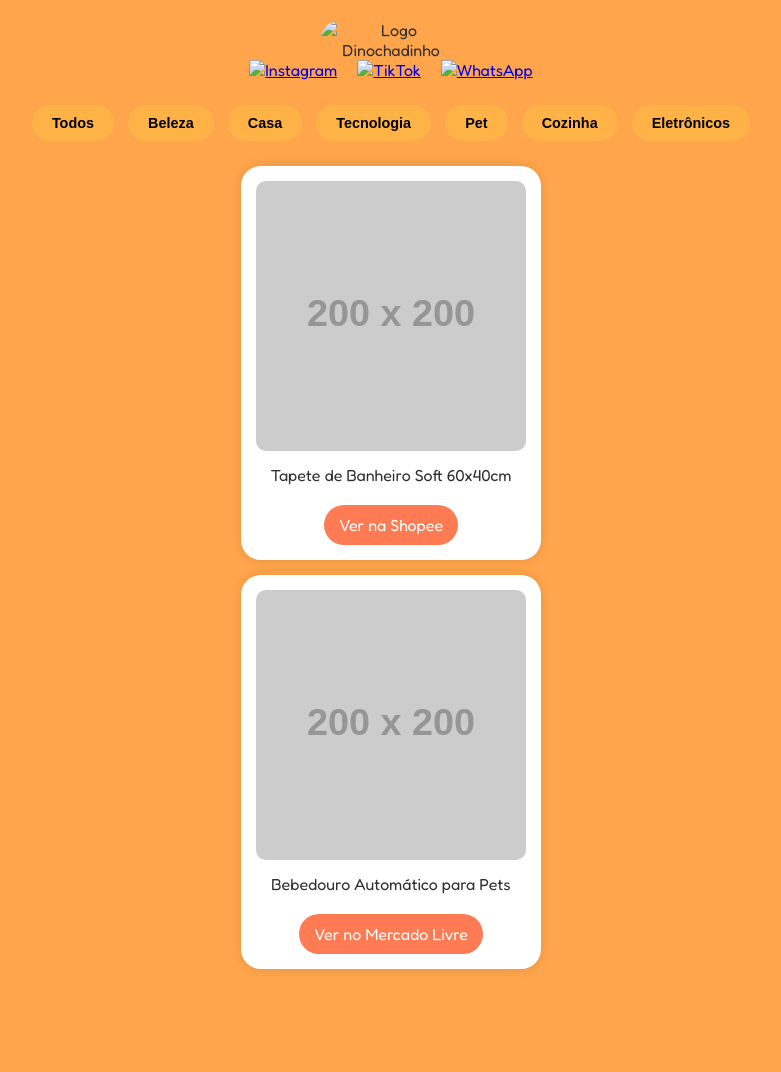
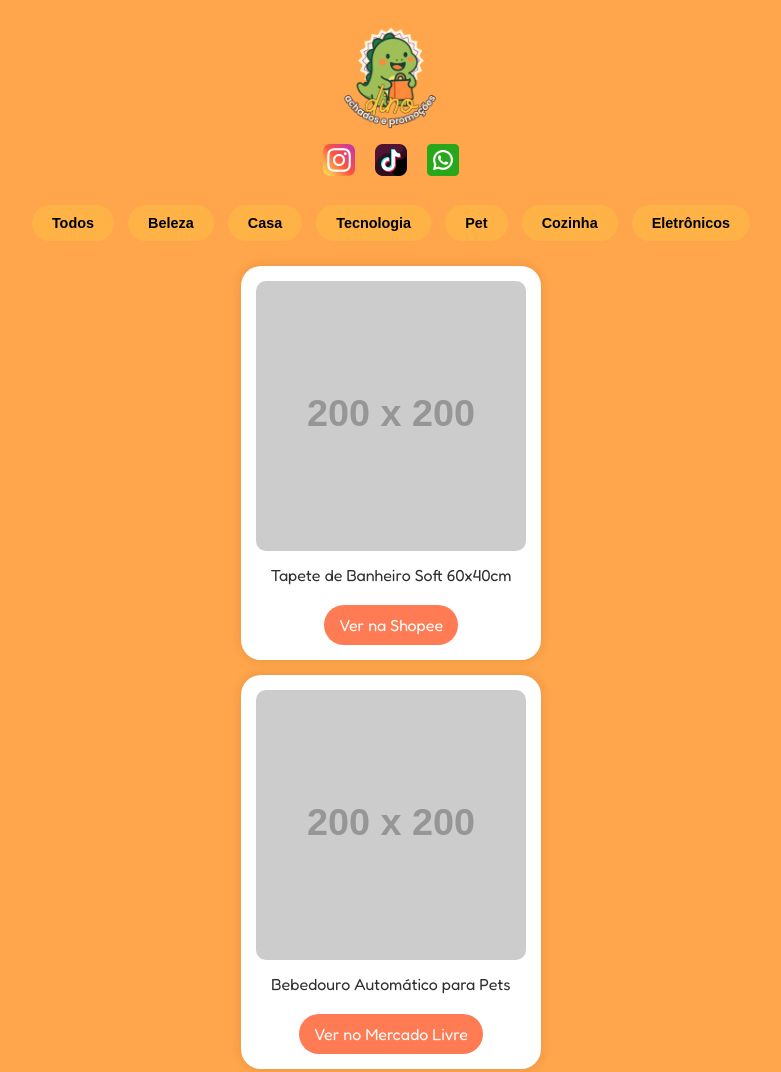
Before and after one commit to RegianeRSilva/dinoachadinho, a plain HTML site: page index.html in a window 1280 px wide. Shown: the whole page, without its empty margins (249-1030 px from the left). Before the commit the page ends 1004 px from the top, so only its background shows below. Drawn offline with Linux system fonts and the light colour scheme; placeholder pictures from the web are drawn by us.

Commit message:
atualização

```diff
--- a/index.html
+++ b/index.html
@@ -11,11 +11,11 @@
 <body>
 
   <header>
-    <img src="logo.png" alt="Logo Dinochadinho" class="logo" />
+    <img src="/media/dinologo1.png" alt="Logo Dinochadinho" class="logo" />
     <div class="social-icons">
-      <a href="https://instagram.com" target="_blank"><img src="instagram.png" alt="Instagram" /></a>
-      <a href="https://tiktok.com" target="_blank"><img src="tiktok.png" alt="TikTok" /></a>
-      <a href="https://wa.me/seunumero" target="_blank"><img src="whatsapp.png" alt="WhatsApp" /></a>
+      <a href="https://instagram.com" target="_blank"><img src="/media/iconinstagram.png" alt="Instagram" /></a>
+      <a href="https://tiktok.com" target="_blank"><img src="/media/icontiktok.png" alt="TikTok" /></a>
+      <a href="https://wa.me/seunumero" target="_blank"><img src="/media/iconwhatsapp.png" alt="WhatsApp" /></a>
     </div>
   </header>
 
--- a/style.css
+++ b/style.css
@@ -17,8 +17,14 @@ header {
 }
 
 .logo {
-  max-width: 140px;
-  border-radius: 20px;
+  width: 100px;
+  height: 100px;
+  border-radius: 50%;
+  overflow: hidden;
+  object-fit: cover;
+  transform: scale(1.2);
+  margin: 10px;
+
 }
 
 .social-icons img {
```
Also changed, not shown: media/dinologo1.png (added), media/iconinstagram.png (added), media/icontiktok.png (added), media/iconwhatsapp.png (added).
